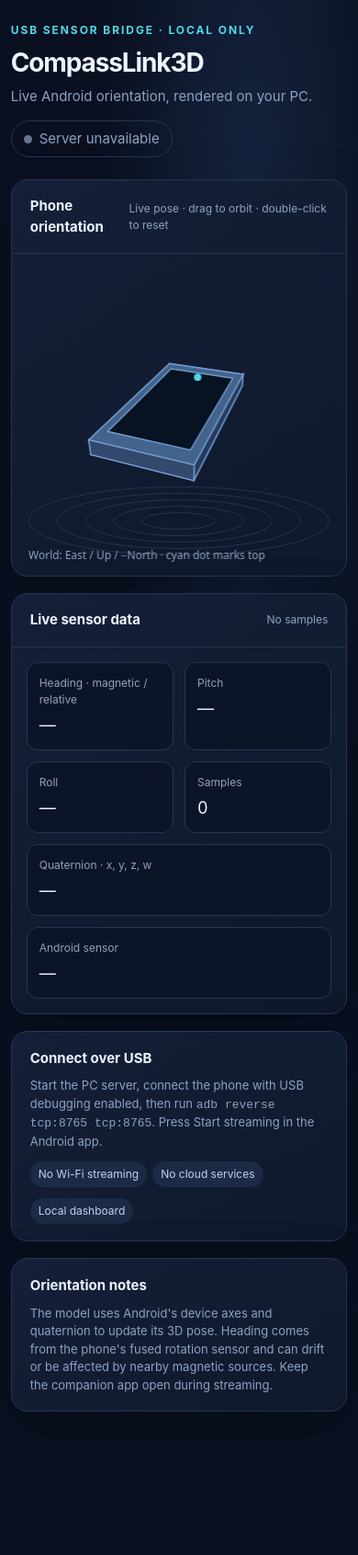
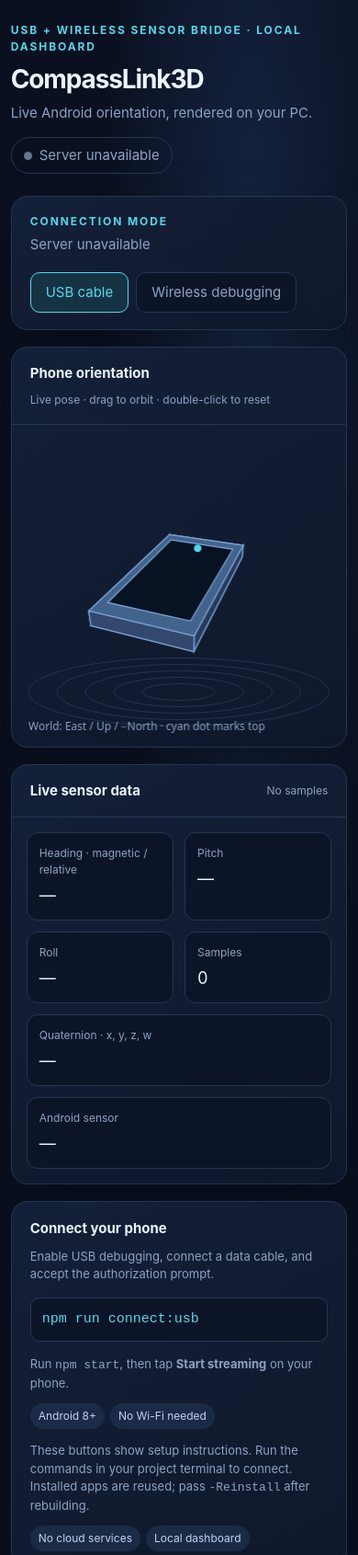
Before and after one commit to mhsatgit/CompassLink, a website: page pc/index.html in a window 390 px wide. Shown: the top 1691 px of the page at 92% size. Before the commit the page ends 1585 px from the top, so only its background shows below. Drawn offline with Linux system fonts and the light colour scheme; no server answers.

Commit message:
feat: add wireless debugging connection mode

```diff
--- a/package.json
+++ b/package.json
@@ -2,7 +2,7 @@
   "name": "compasslink3d",
   "version": "1.0.0",
   "private": true,
-  "description": "USB Android orientation dashboard",
+  "description": "USB and wireless Android orientation dashboard",
   "engines": {
     "node": ">=18"
   },
@@ -14,7 +14,9 @@
     "test": "node --test tests/*.test.js",
     "setup:android": "powershell -NoProfile -ExecutionPolicy Bypass -File scripts/setup-android.ps1",
     "build:android": "powershell -NoProfile -ExecutionPolicy Bypass -File scripts/build-android.ps1",
-    "connect": "powershell -NoProfile -ExecutionPolicy Bypass -File scripts/connect-phone.ps1"
+    "connect": "powershell -NoProfile -ExecutionPolicy Bypass -File scripts/connect-phone.ps1",
+    "connect:usb": "powershell -NoProfile -ExecutionPolicy Bypass -File scripts/connect-phone.ps1 -Mode USB",
+    "connect:wireless": "powershell -NoProfile -ExecutionPolicy Bypass -File scripts/connect-phone.ps1 -Mode Wireless"
   },
   "devDependencies": {
     "prettier": "3.6.2"
--- a/pc/dashboard.js
+++ b/pc/dashboard.js
@@ -5,6 +5,18 @@ const context = canvas.getContext("2d");
 const field = (id, value) => {
   document.getElementById(id).textContent = value;
 };
+const modeButtons = document.querySelectorAll("[data-mode]");
+for (const button of modeButtons) {
+  button.addEventListener("click", () => {
+    for (const option of modeButtons) {
+      const selected = option === button;
+      option.classList.toggle("selected", selected);
+      option.setAttribute("aria-pressed", String(selected));
+    }
+    document.getElementById("guide-usb").hidden = button.dataset.mode !== "usb";
+    document.getElementById("guide-wireless").hidden = button.dataset.mode !== "wireless";
+  });
+}
 let quaternion = [0, 0, 0, 1];
 let orbit = [0, 0];
 let pointer = null;
@@ -178,6 +190,19 @@ async function poll() {
           ? "Connected · waiting for samples"
           : "Receiving sensor data",
     );
+    const mode = data.last?.connectionMode;
+    field(
+      "active-mode",
+      !data.connected
+        ? "No active stream"
+        : data.stale
+          ? "Waiting for fresh sensor samples"
+          : mode === "wireless"
+            ? "Streaming via wireless debugging"
+            : mode === "usb"
+              ? "Streaming via USB cable"
+              : "Streaming via ADB tunnel",
+    );
     field("count", data.count.toLocaleString());
     if (data.last) {
       quaternion = data.last.q;
@@ -202,6 +227,7 @@ async function poll() {
   } catch {
     document.getElementById("badge").classList.remove("on");
     field("connection", "Server unavailable");
+    field("active-mode", "Server unavailable");
   } finally {
     window.setTimeout(poll, 50);
   }
--- a/pc/index.html
+++ b/pc/index.html
@@ -10,7 +10,7 @@
     <main>
       <header class="top">
         <div>
-          <div class="eyebrow">USB sensor bridge · local only</div>
+          <div class="eyebrow">USB + wireless sensor bridge &middot; local dashboard</div>
           <h1>CompassLink3D</h1>
           <p class="sub">Live Android orientation, rendered on your PC.</p>
         </div>
@@ -19,6 +19,16 @@
           ><span id="connection">Waiting for phone</span>
         </div>
       </header>
+      <section class="connection-bar card" aria-label="Phone connection">
+        <div>
+          <div class="eyebrow">Connection mode</div>
+          <p id="active-mode" aria-live="polite">No active stream</p>
+        </div>
+        <div class="mode-options" role="group" aria-label="Connection instructions">
+          <button type="button" class="mode-button selected" data-mode="usb" aria-pressed="true">USB cable</button>
+          <button type="button" class="mode-button" data-mode="wireless" aria-pressed="false">Wireless debugging</button>
+        </div>
+      </section>
       <section class="grid">
         <article class="card">
           <div class="cardhead">
@@ -67,15 +77,23 @@
       </section>
       <section class="bottom">
         <article class="card info">
-          <h2>Connect over USB</h2>
-          <p>
-            Start the PC server, connect the phone with USB debugging enabled,
-            then run <code>adb reverse tcp:8765 tcp:8765</code>. Press Start
-            streaming in the Android app.
-          </p>
-          <span class="pill">No Wi-Fi streaming</span
-          ><span class="pill">No cloud services</span
-          ><span class="pill">Local dashboard</span>
+          <h2>Connect your phone</h2>
+          <div id="guide-usb">
+            <p>Enable USB debugging, connect a data cable, and accept the authorization prompt.</p>
+            <pre><code>npm run connect:usb</code></pre>
+            <p>Run <code>npm start</code>, then tap <strong>Start streaming</strong> on your phone.</p>
+            <span class="pill">Android 8+</span><span class="pill">No Wi-Fi needed</span>
+          </div>
+          <div id="guide-wireless" hidden>
+            <p>On Android 11+, connect both devices to the same Wi-Fi. Enable Developer options &gt; Wireless debugging &gt; Pair device with pairing code.</p>
+            <pre><code>npm run connect:wireless -- -Pair</code></pre>
+            <p>Enter the pairing address and code when prompted, then the connection address from the main Wireless debugging page. These ports are different.</p>
+            <pre><code>npm run connect:wireless</code></pre>
+            <p>Use this shorter command after pairing. Run <code>npm start</code> and tap <strong>Start streaming</strong>. No USB cable is required.</p>
+            <span class="pill">Android 11+</span><span class="pill">Same Wi-Fi</span>
+          </div>
+          <p class="connection-note">These buttons show setup instructions. Run the commands in your project terminal to connect. Installed apps are reused; pass <code>-Reinstall</code> after rebuilding.</p>
+          <span class="pill">No cloud services</span><span class="pill">Local dashboard</span>
         </article>
         <article class="card info">
           <h2>Orientation notes</h2>
--- a/pc/server.js
+++ b/pc/server.js
@@ -36,6 +36,9 @@ function parsePacket(line) {
         ? packet.timestampNs.slice(0, 32)
         : null,
     accuracy: Number.isInteger(packet.accuracy) ? packet.accuracy : null,
+    connectionMode: ["usb", "wireless"].includes(packet.connectionMode)
+      ? packet.connectionMode
+      : "unknown",
   };
 }
 
@@ -154,7 +157,7 @@ if (require.main === module) {
     .start()
     .then(() => {
       console.log("Dashboard: http://127.0.0.1:8000");
-      console.log("USB sensor receiver: 127.0.0.1:8765");
+      console.log("USB / wireless ADB sensor receiver: 127.0.0.1:8765");
     })
     .catch((error) => {
       console.error(`Cannot start CompassLink3D: ${error.message}`);
--- a/pc/styles.css
+++ b/pc/styles.css
@@ -174,3 +174,63 @@ canvas {
     height: 350px;
   }
 }
+
+.connection-bar {
+  display: flex;
+  align-items: center;
+  justify-content: space-between;
+  gap: 18px;
+  padding: 18px 20px;
+  margin-bottom: 18px;
+}
+.connection-bar p {
+  margin: 5px 0 0;
+  color: var(--muted);
+}
+.mode-options {
+  display: flex;
+  flex-wrap: wrap;
+  gap: 8px;
+}
+.mode-button {
+  font: inherit;
+  color: var(--muted);
+  border: 1px solid var(--line);
+  background: #0c1527;
+  border-radius: 10px;
+  padding: 10px 16px;
+  cursor: pointer;
+}
+.mode-button.selected {
+  color: var(--cyan);
+  border-color: var(--cyan);
+  background: #163344;
+}
+.mode-button:focus-visible {
+  outline: 2px solid var(--cyan);
+  outline-offset: 4px;
+}
+pre {
+  padding: 12px;
+  border: 1px solid var(--line);
+  background: #0c1527;
+  border-radius: 10px;
+  overflow-x: auto;
+  color: var(--cyan);
+}
+.info .connection-note {
+  margin-top: 14px;
+}
+[hidden] {
+  display: none !important;
+}
+@media (max-width: 760px) {
+  .connection-bar {
+    flex-direction: column;
+    align-items: flex-start;
+  }
+  .cardhead {
+    flex-wrap: wrap;
+    gap: 8px;
+  }
+}
```
Also changed, not shown: README.md, 4 other files.
